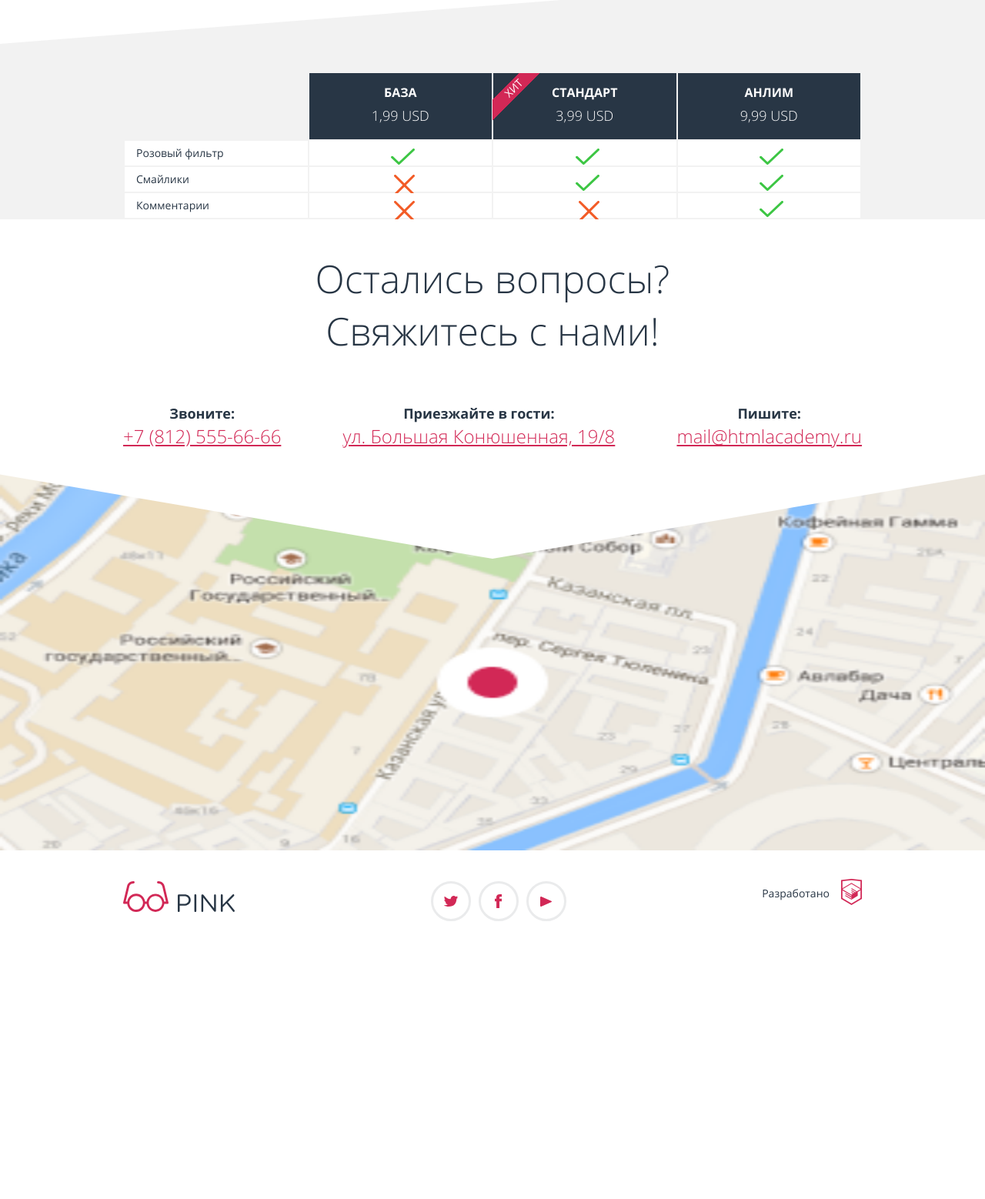
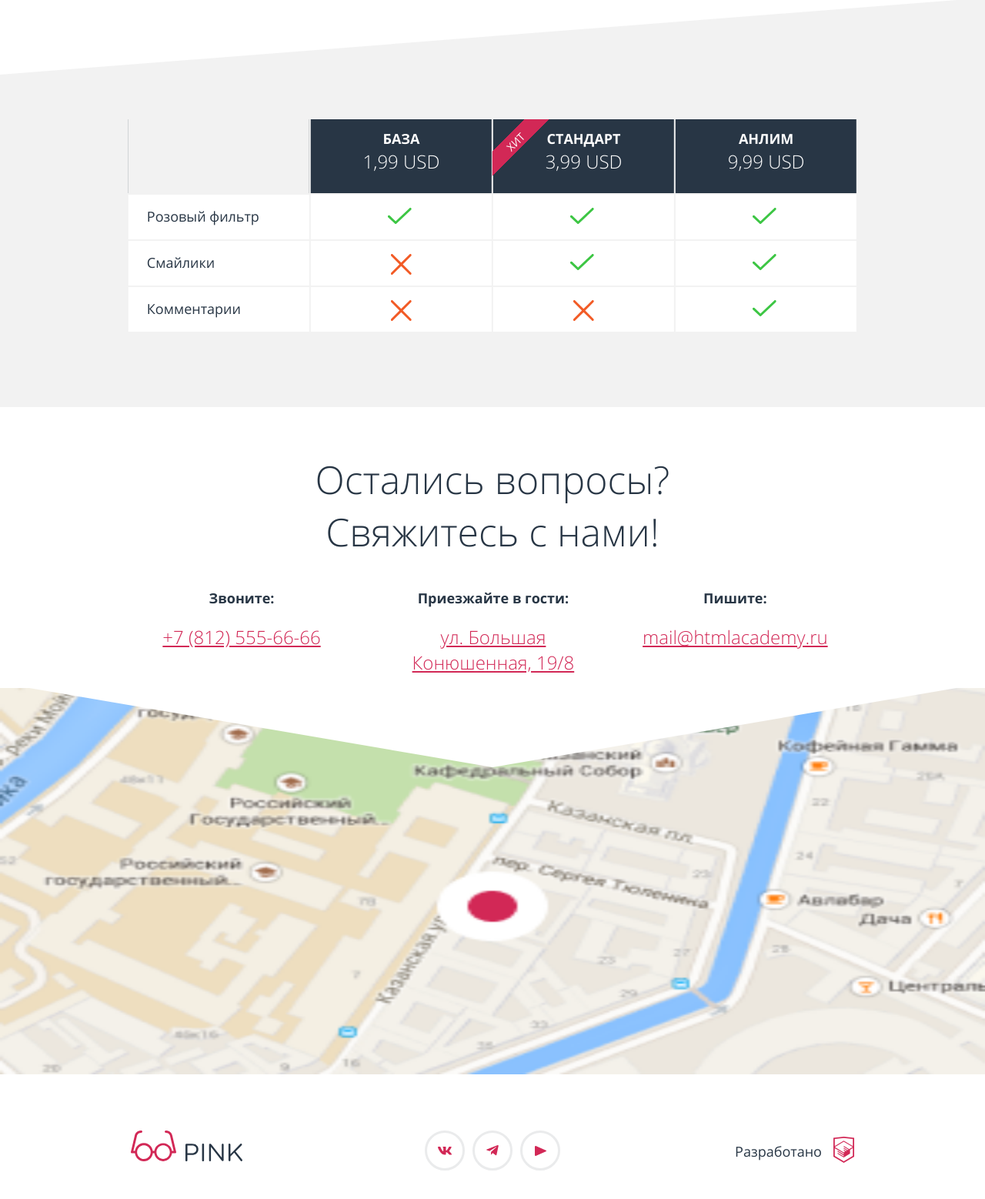
Before and after one commit to htmlacademy-adaptive/365579-pink-25, a website: page source/index.html in a window 1280 px wide. Shown: the part 2322-3880 px from the top of the page at 77% size. Before the commit the page ends 3542 px from the top, so only its background shows below. Drawn offline with nearby package versions, Linux system fonts and the light colour scheme; files that its build step writes are made by us from their sources.

Commit message:
Декоративные элементы главной страницы

```diff
--- a/source/index.html
+++ b/source/index.html
@@ -289,7 +289,7 @@
         </div>
 
       </div>
-      <div class="map">
+      <div class="map contacts__map">
         <img class="map__img" src="img/map.png" alt="Яндекс карта" width="320" height="200">
       </div>
     </section>
@@ -304,12 +304,12 @@
 
         <ul class="footer__social-list socials">
           <li class="socials__item">
-            <a class="socials__button socials__button--twitter" href="https://twitter.com/">
+            <a class="socials__button socials__button--vk" href="https://twitter.com/">
               <span class="visually-hidden">Твиттер</span>
             </a>
           </li>
           <li class="socials__item">
-            <a class="socials__button socials__button--facebook" href="https://www.facebook.com/">
+            <a class="socials__button socials__button--telegram" href="https://www.facebook.com/">
               <span class="visually-hidden">Фейсбук</span>
             </a>
           </li>
@@ -320,7 +320,7 @@
           </li>
         </ul>
       </section>
-      <div class="footer-developer">
+      <div class="footer-developer footer__copyright">
         <h4 class="footer-developer__title">Разработано</h4>
 
         <a class="footer-developer__link" href="https://htmlacademy.ru/intensive/adaptive"
--- a/source/less/blocks/contacts.less
+++ b/source/less/blocks/contacts.less
@@ -3,18 +3,21 @@
   font-weight: 300;
   font-size: 24px;
   line-height: 29px;
-  padding-top: 43px;
 }
 
 .contacts__wrapper {
+  padding-top: 43px;
+  padding-bottom: 34px;
+
   @media (min-width: @tablet-width) {
     display: flex;
     flex-wrap: wrap;
-    justify-content: center;
+    justify-content: space-around;
+    padding-bottom: 0;
   }
 
   @media (min-width: @desktop-width) {
-    justify-content: space-between;
+    padding-top: 60px;
   }
 }
 
@@ -22,22 +25,36 @@
   margin-bottom: 18px;
 
   @media (min-width: @tablet-width) {
-    margin-right: 97px;
+    margin-left: 17px;
+    margin-bottom: 40px;
   }
 
   @media (min-width: @desktop-width) {
-    margin-right: 0;
+    margin-left: 7px;
     order: -2;
   }
 }
 
 .contacts__email {
   margin-bottom: 20px;
+
+  @media (min-width: @tablet-width) {
+    margin-left: 36px;
+  }
+
+  @media (min-width: @desktop-width) {
+    margin-left: 0;
+  }
 }
 
 .contacts__adress {
+  @media (min-width: @tablet-width) {
+    width: 211px;
+  }
+
   @media (min-width: @desktop-width) {
     order: -1;
+    margin-left: 30px;
   }
 }
 
@@ -51,7 +68,7 @@
   @media (min-width: @tablet-width) {
     width: 100%;
     margin: 0 auto;
-    margin-bottom: 51px;
+    margin-bottom: 33px;
     font-size: 40px;
     line-height: 54px;
     padding: 0 50px;
@@ -60,7 +77,7 @@
   @media (min-width: @desktop-width) {
     font-size: 50px;
     line-height: 68px;
-    margin-bottom: 61px;
+    margin-bottom: 40px;
     padding: 0 240px;
     order: -3;
   }
@@ -72,6 +89,14 @@
   font-size: 18px;
   line-height: 25px;
   text-align: center;
+
+  @media (min-width: @tablet-width) {
+    margin-bottom: 5px;
+  }
+
+  @media (min-width: @desktop-width) {
+    margin-bottom: 21px;
+  }
 }
 
 .contacts__text {
@@ -81,3 +106,13 @@
   color: @bright-purplish-red;
   text-align: center;
 }
+
+.contacts__map {
+  @media (min-width: @tablet-width) {
+    padding-top: 20px;
+  }
+
+  @media (min-width: @desktop-width) {
+    padding-top: 10px;
+  }
+}
--- a/source/less/blocks/effect.less
+++ b/source/less/blocks/effect.less
@@ -5,14 +5,10 @@
   @media (min-width: @tablet-width) {
     display: block;
     position: relative;
-    padding-top: 54px;
-    padding-bottom: 109px;
   }
 
   @media (min-width: @desktop-width) {
     background-color: @light-grey;
-    padding-top: 44px;
-    padding-bottom: 67px;
   }
 }
 
@@ -20,6 +16,16 @@
   display: flex;
   flex-direction: row;
   align-items: center;
+
+  @media (min-width: @tablet-width) {
+    padding-top: 54px;
+    padding-bottom: 99px;
+  }
+
+  @media (min-width: @desktop-width) {
+    padding-top: 44px;
+    padding-bottom: 67px;
+  }
 }
 
 .effect__img {
@@ -34,8 +40,12 @@
 }
 
 .effect__description {
+  @media (min-width: @tablet-width) {
+    padding-top: 17px;
+  }
+
   @media (min-width: @desktop-width) {
-    margin-top: 45px;
+    margin-top: 29px;
   }
 }
 
@@ -45,6 +55,10 @@
   font-weight: 700;
   font-size: 30px;
   line-height: 36px;
+
+  @media (min-width: @tablet-width) {
+    margin-bottom: 10px;
+  }
 
   @media (min-width: @desktop-width) {
     width: 298px;
@@ -56,6 +70,10 @@
 
 .effect__text {
   margin: 0;
+
+  @media (min-width: @tablet-width) {
+    margin-bottom: 10px;
+  }
 
   @media (min-width: @desktop-width) {
     width: 534px;
@@ -69,6 +87,10 @@
   margin-top: 24px;
   color: @bright-purplish-red;
 
+  @media (min-width: @tablet-width) {
+    margin-top: 0;
+  }
+
   @media (min-width: @desktop-width) {
     font-size: 18px;
     line-height: 30px;
--- a/source/less/blocks/footer-developer.less
+++ b/source/less/blocks/footer-developer.less
@@ -2,8 +2,6 @@
   display: flex;
   justify-content: center;
   align-items: center;
-  margin-top: 37px;
-  margin-bottom: 40px;
 }
 
 .footer-developer__title {
@@ -11,6 +9,10 @@
   margin-right: 15px;
   font-weight: 400;
   text-align: center;
+
+  @media (min-width: @desktop-width) {
+    font-size: 18px;
+  }
 }
 
 .footer-developer__link {
@@ -28,4 +30,8 @@
       opacity: 0.3;
     }
   }
+
+  @media (min-width: @desktop-width) {
+    margin-right: 10px;
+  }
 }
--- a/source/less/blocks/footer-wrapper.less
+++ b/source/less/blocks/footer-wrapper.less
@@ -3,4 +3,9 @@
     display: flex;
     justify-content: space-between;
   }
+
+  @media (min-width: @desktop-width) {
+    padding-top: 35px;
+    padding-bottom: 40px;
+  }
 }
--- a/source/less/blocks/footer.less
+++ b/source/less/blocks/footer.less
@@ -1,6 +1,14 @@
 .footer__logo {
   margin: 0;
   margin-top: 40px;
+
+  @media (min-width: @tablet-width) {
+    margin-top: 38px;
+  }
+
+  @media (min-width: @desktop-width) {
+    margin-left: 10px;
+  }
 }
 
 .footer__link {
@@ -28,4 +36,27 @@
   margin: 0;
   margin-top: 40px;
   padding: 0;
+
+  @media (min-width: @tablet-width) {
+    margin-top: 38px;
+    margin-right: 18px;
+  }
+
+  @media (min-width: @desktop-width) {
+    margin-right: 0;
+    margin-left: 10px;
+  }
 }
+
+.footer__copyright {
+  margin-top: 37px;
+  margin-bottom: 40px;
+
+  @media (min-width: @tablet-width) {
+    margin-top: 48px;
+  }
+
+  @media (min-width: @desktop-width) {
+    margin-top: 46px;
+  }
+}
--- a/source/less/blocks/main-nav.less
+++ b/source/less/blocks/main-nav.less
@@ -12,6 +12,10 @@
   left: 0;
   z-index: 1;
   right: 0;
+
+  @media (min-width: @tablet-width) {
+    top: 109px;
+  }
 
   @media (min-width: @desktop-width) {
     display: flex;
@@ -96,6 +100,10 @@
   &::after {
     transform: rotate(-45deg);
   }
+
+  @media (min-width: @tablet-width) {
+    top: 40px;
+  }
 }
 
 .main-nav--opened .main-nav__toggle:hover::before,
@@ -125,7 +133,7 @@
 }
 
 .main-nav--opened .header__logo {
-  margin-left: -53px;
+  margin-left: -73px;
 }
 
 .main-nav--closed .header__logo,
--- a/source/less/blocks/map.less
+++ b/source/less/blocks/map.less
@@ -18,10 +18,13 @@
 
     @media (min-width: @tablet-width) {
       top: 0;
+      height: 90px;
     }
 
     @media (min-width: @desktop-width) {
+      top: -10px;
       width: 1439px;
+      height: 123px;
       background-image: url("../img/triangle-white-desktop.svg");
     }
   }
--- a/source/less/blocks/reviews.less
+++ b/source/less/blocks/reviews.less
@@ -3,6 +3,10 @@
   padding-top: 42px;
   font-weight: 400;
   line-height: 30px;
+
+  @media (min-width: @tablet-width) {
+    padding-top: 0;
+  }
 
   @media (min-width: @desktop-width) {
     padding-top: 70px;
@@ -11,6 +15,10 @@
 
 .reviews__list {
   margin-bottom: 31px;
+
+  @media (min-width: @tablet-width) {
+    margin-bottom: 36px;
+  }
 }
 
 .reviews__item {
@@ -65,6 +73,7 @@
   @media (min-width: @tablet-width) {
     font-size: 20px;
     order: 2;
+    margin-bottom: 0;
   }
 
   @media (min-width: @desktop-width) {
@@ -93,5 +102,6 @@
 
   @media (min-width: @tablet-width) {
     font-size: 18px;
+    margin-bottom: 35px;
   }
 }
--- a/source/less/blocks/socials.less
+++ b/source/less/blocks/socials.less
@@ -25,14 +25,14 @@
   background-repeat: no-repeat;
   background-position: center;
 
-  &--twitter {
-    background-image: url("../img/icons/twitter.svg");
-    background-size: 18px 14px;
+  &--vk {
+    background-image: url("../img/icons/vk.svg");
+    background-size: 18px 11px;
   }
 
-  &--facebook {
-    background-image: url("../img/icons/facebook.svg");
-    background-size: 9px 18px;
+  &--telegram {
+    background-image: url("../img/icons/telegram.svg");
+    background-size: 16px 14px;
   }
 
   &--youtube {
--- a/source/less/blocks/tariffs-table.less
+++ b/source/less/blocks/tariffs-table.less
@@ -7,6 +7,10 @@
   @media (min-width: @tablet-width) {
     width: 100%;
     transform: translateX(-50%);
+  }
+
+  @media (min-width: @desktop-width) {
+    width: 99%;
   }
 }
 
@@ -26,6 +30,10 @@
     font-weight: 300;
     font-size: 18px;
     line-height: 30px;
+
+    @media (min-width: @desktop-width) {
+      font-size: 24px;
+    }
   }
 
   &:first-of-type {
@@ -33,7 +41,12 @@
   }
 
   @media (min-width: @tablet-width) {
-    padding-bottom: 16px;
+    padding-bottom: 8px;
+  }
+
+  @media (min-width: @desktop-width) {
+    font-size: 18px;
+    padding-bottom: 26px;
   }
 }
 
@@ -54,6 +67,11 @@
       width: 61px;
       height: 61px;
     }
+
+    @media (min-width: @desktop-width) {
+      width: 74px;
+      height: 74px;
+    }
   }
 
   &::after {
@@ -70,30 +88,16 @@
     transform: rotate(-45deg);
 
     @media (min-width: @tablet-width) {
-      top: 0;
+      top: 6px;
+      left: 0;
       width: 61px;
       height: 61px;
     }
-  }
-}
 
-.tariffs-table__cell {
-  width: 276px;
-  background-color: @white;
-  font-weight: 400;
-  font-size: 14px;
-  text-transform: uppercase;
-
-  span {
-    @media (min-width: @tablet-width) {
-      display: none;
+    @media (min-width: @desktop-width) {
+      top: 10px;
+      left: 10px;
     }
-  }
-
-  @media (min-width: @tablet-width) {
-    width: 152px;
-    text-transform: none;
-    padding-left: 15px;
   }
 }
 
@@ -121,8 +125,40 @@
     }
 
     @media (min-width: @desktop-width) {
-      right: 100px;
+      right: 104px;
+      top: 17px;
     }
+  }
+
+  @media (min-width: @tablet-width) {
+    padding-bottom: 32px;
+  }
+}
+
+.tariffs-table__cell {
+  width: 276px;
+  background-color: @white;
+  font-weight: 400;
+  font-size: 14px;
+  text-transform: uppercase;
+
+  span {
+    @media (min-width: @tablet-width) {
+      display: none;
+    }
+  }
+
+  @media (min-width: @tablet-width) {
+    width: 152px;
+    text-transform: none;
+    padding-left: 15px;
+  }
+
+  @media (min-width: @desktop-width) {
+    font-size: 18px;
+    padding-left: 24px;
+    padding-top: 13px;
+    padding-bottom: 15px;
   }
 }
 
@@ -144,7 +180,8 @@
     }
 
     @media (min-width: @desktop-width) {
-      right: 100px;
+      top: 17px;
+      right: 104px;
     }
   }
 }
--- a/source/less/blocks/tariffs.less
+++ b/source/less/blocks/tariffs.less
@@ -1,7 +1,5 @@
 .tariffs {
   position: relative;
-  padding-top: 136px;
-  padding-bottom: 45px;
   background-color: @light-grey;
   font-weight: 700;
   font-size: 16px;
@@ -19,27 +17,34 @@
     background-color: @white;
     clip-path: polygon(0 34%, 100% 0, 100% 100%, 0 100%);
 
+    @media (min-width: @tablet-width) {
+      clip-path: polygon(0 75%, 100% 0, 100% 100%, 0 100%);
+    }
+
     @media (min-width: @desktop-width) {
       height: 100px;
       clip-path: polygon(0 100%, 100% 0, 100% 100%, 0 100%);
     }
-  }
-
-  @media (min-width: @desktop-width) {
-    padding-bottom: 0;
   }
 }
 
 .tariffs__wrapper {
   overflow: hidden;
   padding: 0;
+  padding-top: 136px;
+  padding-bottom: 45px;
 
   @media (min-width: @tablet-width) {
-    padding: 0 20px;
+    padding-left: 20px;
+    padding-right: 20px;
+    padding-top: 110px;
+    padding-bottom: 70px;
   }
 
   @media (min-width: @desktop-width) {
     padding: 0 120px;
+    padding-top: 156px;
+    padding-bottom: 96px;
   }
 }
 
```
Also changed, not shown: source/img/icons/facebook.svg (deleted), source/img/icons/telegram.svg (added), source/img/icons/twitter.svg (deleted), source/img/icons/vk.svg (added).
